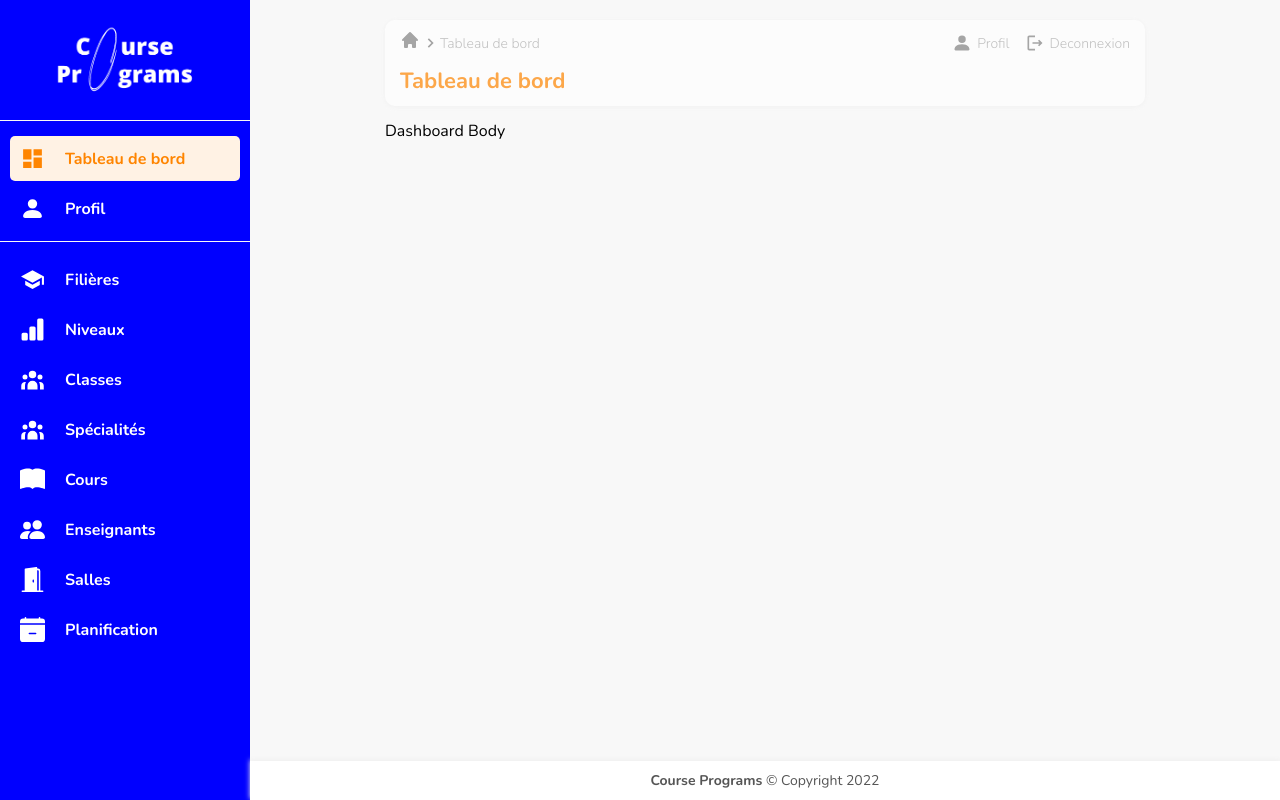
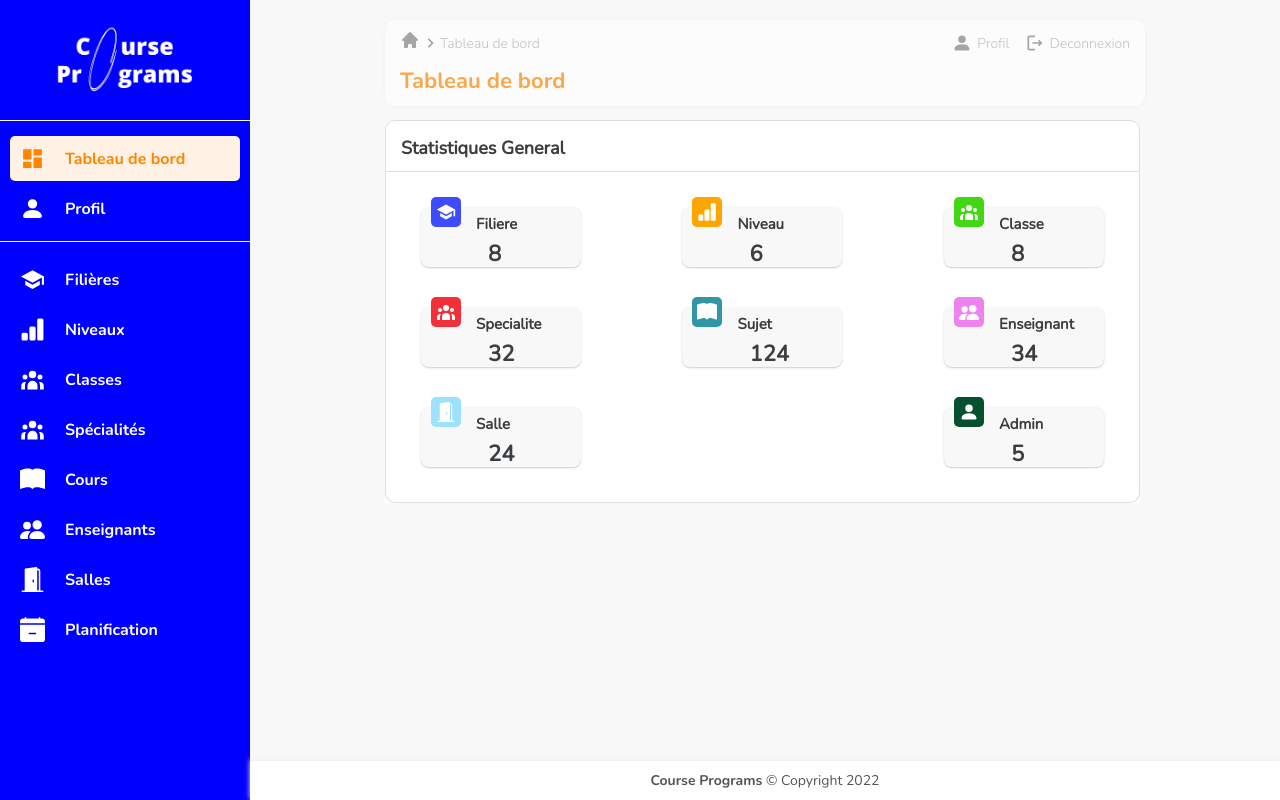
Before and after one commit to ngimdock/planing, a React (Create React App) app in the folder client/: page / in a window 1280 px wide. Built offline with nearby package versions, Linux system fonts and the light colour scheme.

Commit message:
dahboard page OK

```diff
--- a/client/src/pages/dashboard/components/dashboardBody.jsx
+++ b/client/src/pages/dashboard/components/dashboardBody.jsx
@@ -1,13 +1,100 @@
 import { useContext, useState } from "react"
 import AddButton from "../../../components/utils/buttons/addButton"
+import { BsBarChartFill, BsBookFill, BsDoorOpenFill, BsFillCalendarMinusFill, BsFillPersonFill, BsPeopleFill, BsX } from 'react-icons/bs'
+import { MdDashboard, MdSchool } from 'react-icons/md'
+import { HiUserGroup } from 'react-icons/hi'
 import ModalContext from "../../../datamanager/contexts/modalContext"
+import styles from "../css/dashboard.module.css"
+import DashboardItem from "./dashboardItem"
 
 const DashboardBody = () => {
   const { openModal } = useContext(ModalContext)
 
   return (
-    <section>
-      Dashboard Body
+    <section className={styles.container}>
+      <div className={styles.dashboardTitle}> Statistiques General</div>
+      <div className={styles.dashboardContent}>
+      <DashboardItem
+          title="Filiere"
+          value={8}
+          color="#3e4bff"
+        >
+          <MdSchool
+            size={20}
+            color={"#fff"}
+          />
+        </DashboardItem>
+        <DashboardItem
+          title="Niveau"
+          value={6}
+          color="orange"
+        >
+          <BsBarChartFill
+            size={20}
+            color={"#fff"}
+          />
+        </DashboardItem>
+        <DashboardItem
+          title="Classe"
+          value={8}
+          color="#41d813"
+        >
+            <HiUserGroup
+              size={20}
+              color={"#fff"}
+            />
+        </DashboardItem>
+        <DashboardItem
+          title="Specialite"
+          value={32}
+          color="#f32f39"
+        >
+            <HiUserGroup
+              size={20}
+              color={"#fff"}
+            />
+        </DashboardItem>
+        <DashboardItem
+          title="Sujet"
+          value={124}
+          color="#2f97a5"
+        >
+          <BsBookFill
+              size={20}
+              color={"#fff"}
+            />
+        </DashboardItem>
+        <DashboardItem
+          title="Enseignant"
+          value={34}
+          color="violet"
+        >
+          <BsPeopleFill
+            size={25}
+            color={"#fff"}
+            />
+        </DashboardItem>
+        <DashboardItem
+          title="Salle"
+          value={24}
+          color="#92dffde8"
+        >
+           <BsDoorOpenFill
+              size={20}
+              color={"#fff"}
+            />
+        </DashboardItem>
+        <DashboardItem
+          title="Admin"
+          value={5}
+          color="#05502d"
+        >
+            <BsFillPersonFill
+              size={20}
+              color={"#fff"}
+            />
+        </DashboardItem>
+      </div>
     </section>
   )
 }
--- /dev/null
+++ b/client/src/pages/dashboard/components/dashboardItem.jsx
@@ -0,0 +1,29 @@
+import { useContext, useState } from "react"
+import AddButton from "../../../components/utils/buttons/addButton"
+import { BsBarChartFill, BsBookFill, BsDoorOpenFill, BsFillCalendarMinusFill, BsFillPersonFill, BsPeopleFill, BsX } from 'react-icons/bs'
+import { MdDashboard, MdSchool } from 'react-icons/md'
+import { HiUserGroup } from 'react-icons/hi'
+import ModalContext from "../../../datamanager/contexts/modalContext"
+import styles from "../css/dashboard.module.css"
+
+const DashboardItem = ({ title, value, color, children }) => {
+    const { openModal } = useContext(ModalContext)
+
+    return (
+        <div className={styles.dashboardItem}>
+          <div className={styles.dahsIcon}
+            style={{
+              backgroundColor: color
+            }}
+          >
+            { children }
+          </div>
+          <div className={styles.dashfaculties}>
+            <span className={styles.Description}> { title } </span>
+            <span className={styles.number}> { value } </span>
+          </div>
+        </div>
+  )
+}
+
+export default DashboardItem;
--- /dev/null
+++ b/client/src/pages/dashboard/css/dashboard.module.css
@@ -0,0 +1,71 @@
+.container{
+    width: 755px;
+    height: auto;
+    display: flex;
+    position: fixed;
+    flex-direction: column;
+    background-color: #fff;
+    border-radius:  10px 10px 0 0;
+}
+.dashboardTitle{
+  padding: 15px;
+  height: 20px;
+  border: 1px solid #e0dddd;
+  border-radius:  10px 10px 0 0;
+  color: #3b3e41;
+  font-weight: bold;
+  font-size: 18px;
+}
+.dashboardContent{
+    display: flex;
+    flex-direction: row;
+    flex-wrap: wrap;
+    justify-content: space-between;
+    width: 95.75%;
+    height: auto;
+    border-bottom:1px solid #e0dddd;
+    border-left:1px solid  #e0dddd;
+    border-right:1px solid  #e0dddd;
+    border-radius: 0 0 10px 10px;
+    padding: 15px;
+}
+.dashboardItem{
+    display: flex;
+    flex-direction: row;
+    background-color: #f8f8f8;
+    margin:20px;
+    border-radius: 8px;
+    height: 60px;
+    width: 160px;
+    box-shadow: 0 1px 2px #ccc;
+    border: none ;
+}
+.dahsIcon{
+    height: 20px;
+    width: 20px;
+    display: flex;
+    align-items: center;
+    background-color:#3e4bff;
+    border-radius: 5px;
+    padding: 5px;
+    margin-left: 10px;
+    margin-top: -10px;
+}
+.dashfaculties{
+    display: flex;
+    flex-direction: column;
+    margin-left: 15px;
+    margin-top: 7px;
+}
+.Description{
+    font-size: 15px;
+    color: #3b3e41;
+    font-weight: bold;
+}
+.number{
+    margin-left: 12px;
+    color: #3b3e41;
+    font-weight: bold;
+    font-size: 22px;
+    margin-top: 5px;
+}
--- a/client/src/pages/profile/css/Profile.module.css
+++ b/client/src/pages/profile/css/Profile.module.css
@@ -71,7 +71,7 @@
     padding-left:20px;
     padding-bottom: 5px;
     padding-top: 5px;
-    border-bottom:1px solid rgb(192, 187, 187);;
+    border-bottom:1px solid rgb(192, 187, 187);
     border-left:1px solid rgb(192, 187, 187);
     border-right:1px solid rgb(192, 187, 187);
     background-color: #fff;
@@ -85,7 +85,7 @@
     padding-left:20px;
     padding-bottom: 5px;
     padding-top: 5px;
-    border-bottom:1px solid rgb(192, 187, 187);;
+    border-bottom:1px solid rgb(192, 187, 187);
     border-left:1px solid rgb(192, 187, 187);
     border-right:1px solid rgb(192, 187, 187);
     border-radius: 0 0 10px 10px;
--- a/client/src/pages/room/components/roomBody.jsx
+++ b/client/src/pages/room/components/roomBody.jsx
@@ -1,13 +1,37 @@
-import { useContext } from "react"
+import { useContext} from "react"
 import AddButton from "../../../components/utils/buttons/addButton"
 import ModalContext from "../../../datamanager/contexts/modalContext"
+import RoomItem from "./roomItem"
+import styles from "../css/roomStyle.module.css"
 
 const RoomBody = () => {
   const { openModal } = useContext(ModalContext)
 
   return (
-    <section>
-      Room Body
+    <section className={styles.container}>
+      <div className={styles.roomTitle}> List of room(04) </div>
+      <div className={styles.roomContent}>
+         <RoomItem
+            title="A502"
+            value="502 Places"
+            color="#09325a"
+         />
+         <RoomItem
+            title="A1001"
+            value="1001 Places"
+            color="#FF8500"
+         />
+          <RoomItem
+            title="A250"
+            value="250 Places"
+            color="#d40cb3"
+         />
+          <RoomItem
+            title="A3"
+            value="200 Places"
+            color="#ca7de9e3"
+         />
+      </div>
 
       <AddButton
         title="Ajouter Salle"
--- /dev/null
+++ b/client/src/pages/room/components/roomItem.jsx
@@ -0,0 +1,17 @@
+import React from 'react'
+import styles from "../css/roomStyle.module.css"
+
+const RoomItem = ({ title, value, color }) => {
+
+    return (
+        <div className={styles.roomItem}
+            style={{
+            backgroundColor: color
+          }}  >
+            <span className={styles.Description}> { title } </span>
+            <span className={styles.number}> { value } </span>
+        </div>
+  )
+}
+
+export default RoomItem;
--- /dev/null
+++ b/client/src/pages/room/css/roomStyle.module.css
@@ -0,0 +1,51 @@
+.container{
+    width: 755px;
+    height: auto;
+    display: flex;
+    position: fixed;
+    flex-direction: column;
+    border-radius:  10px 10px 0 0;
+    background-color: #fff;
+}
+.roomTitle{
+  padding: 15px;
+  height: 20px;
+  border: 1px solid #e0dddd;
+  border-radius:  10px 10px 0 0;
+  color: #3b3e41;
+  font-weight: bold;
+  font-size: 18px;
+}
+.roomContent{
+    display: flex;
+    flex-direction: row;
+    flex-wrap: wrap;
+    justify-content: space-between;
+    width: 95.75%;
+    height: auto;
+    border-bottom:1px solid #e0dddd;
+    border-left:1px solid  #e0dddd;
+    border-right:1px solid  #e0dddd;
+    border-radius: 0 0 10px 10px;
+    padding: 15px;
+}
+.roomItem{
+    display: flex;
+    flex-direction: column;
+    margin: 20px;
+    border-radius: 15px;
+    align-items: center;
+    height: 80px;
+    width: 130px;
+    border: none ;
+    color: #fff;
+    padding: 10px;
+    font-weight:bold ;
+}
+.Description{
+    font-size: 30px;
+}
+.number{
+    font-size: 20px;
+    margin-top: 10px;
+}
```
